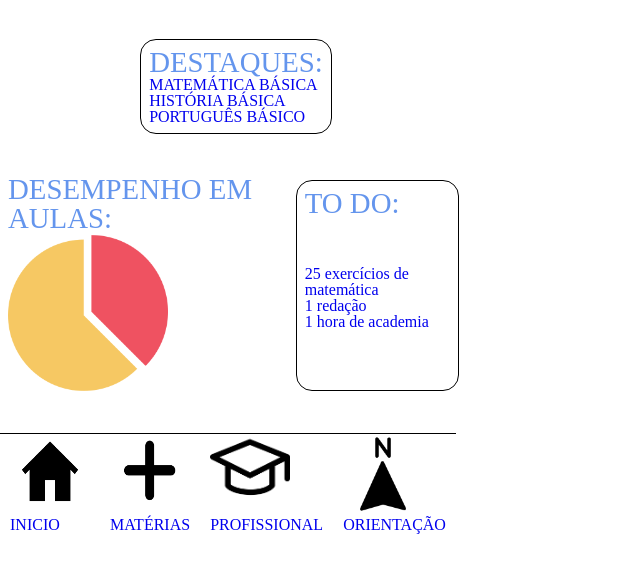
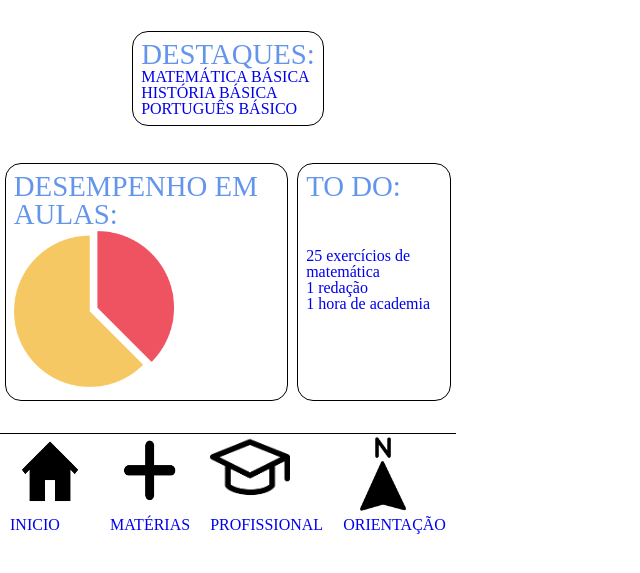
Before and after one commit to viniciusaruiz/AjudaAi, a plain HTML site: page index.html in a window 1280 px wide. Shown: the part 85-658 px from the top of the page, without its empty margins (0-640 px from the left). Drawn offline with Linux system fonts and the light colour scheme.

Commit message:
correção index

```diff
--- a/css/index.css
+++ b/css/index.css
@@ -32,14 +32,12 @@ header{
     height: 5rem;
 }
 main{
-    margin-top: 0.5rem;
-    width: 456px;
+    width: 100%;
     height: 80%;
     display: flex;
     flex-direction: column;
     justify-content: space-evenly;
     align-items: center;
-    margin: 0.5rem;
 }
 a{
     text-decoration: none;
@@ -64,7 +62,6 @@ a{
     display: flex;
     flex-direction: row;
     justify-content: space-evenly;
-    margin-top: 0.5rem;
 }
 .todo{
     border: 0.2px solid black;
--- a/index.html
+++ b/index.html
@@ -24,7 +24,7 @@
             </ul>
         </a>
         <ul class="linha">
-            <li>
+            <li class="todo">
                 <a href="#">
                     <h2 class="T1" > DESEMPENHO EM AULAS: </h2>
                     <img class="pizza" src="./img/pizza.png" alt = "pizza">
```
